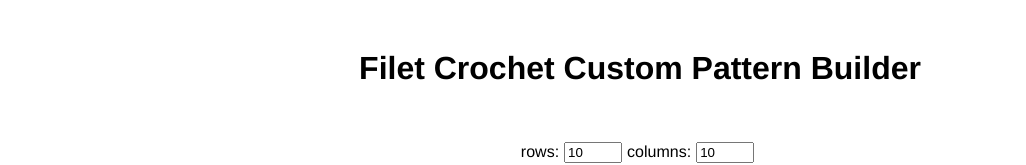
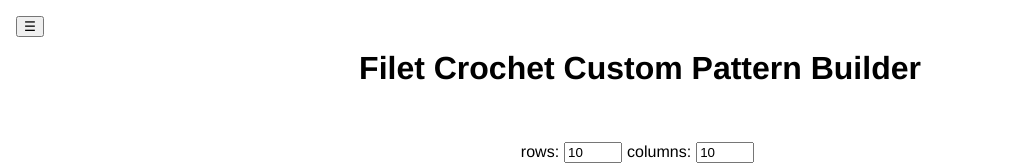
Before and after one commit to samanthacabrera/filet-crochet-pattern-builder, a React (Vite) app: page / in a window 1280 px wide. Shown: the top 165 px of the page, without its empty margins (0-1026 px from the left). Built offline with nearby package versions, Linux system fonts and the light colour scheme.

Commit message:
add dropdown menu

```diff
--- a/src/App.jsx
+++ b/src/App.jsx
@@ -1,4 +1,5 @@
 import { useState } from "react";
+import Menu from "./Menu";
 
 function App() {
   function createGrid(rows, cols) {
@@ -60,6 +61,7 @@ function App() {
   return (
     <div>
       <h1>Filet Crochet Custom Pattern Builder</h1>
+       <Menu />
 
       <div className="inputs" style={{ marginBottom: "1rem" }}>
         <label>
@@ -108,7 +110,7 @@ function App() {
           <div
             style={{
               display: "grid",
-              gridTemplateColumns: `repeat(${cols}, minmax(20px, 1fr))`,
+              gridTemplateColumns: `repeat(${cols}, minmax(5px, 1fr))`,
               flex: 1,
             }}
           >
@@ -134,7 +136,7 @@ function App() {
           <div
             style={{
               display: "grid",
-              gridTemplateColumns: `repeat(${cols}, minmax(20px, 1fr))`,
+              gridTemplateColumns: `repeat(${cols}, minmax(5px, 1fr))`,
               flex: 1,
             }}
           >
@@ -182,7 +184,7 @@ function App() {
               <div
                 style={{
                   display: "grid",
-                  gridTemplateColumns: `repeat(${cols}, minmax(20px, 1fr))`,
+                  gridTemplateColumns: `repeat(${cols}, minmax(5px, 1fr))`,
                   gap: "1px",
                   flex: 1,
                 }}
--- /dev/null
+++ b/src/Menu.jsx
@@ -0,0 +1,39 @@
+import { useState } from "react";
+
+function Menu() {
+  const [open, setOpen] = useState(false);
+
+  return (
+    <div style={{ position: "fixed", top: "1rem", left: "1rem" }}>
+      <button
+        onClick={() => setOpen(!open)}
+        style={{
+
+          cursor: "pointer",
+        }}
+      >
+        ☰
+      </button>
+
+      {/* Dropdown menu */}
+      {open && (
+        <div
+          style={{
+            position: "absolute",
+            top: "2rem",
+            left: 0
+          }}
+        >
+          <a href="#home" style={{ display: "block", padding: "0.5rem" }}>
+            Home
+          </a>
+          <a href="#patterns" style={{ display: "block", padding: "0.5rem" }}>
+            Patterns
+          </a>
+        </div>
+      )}
+    </div>
+  );
+}
+
+export default Menu;
```
Also changed, not shown: 1 other file (tests, documents, lock files or other folders).
